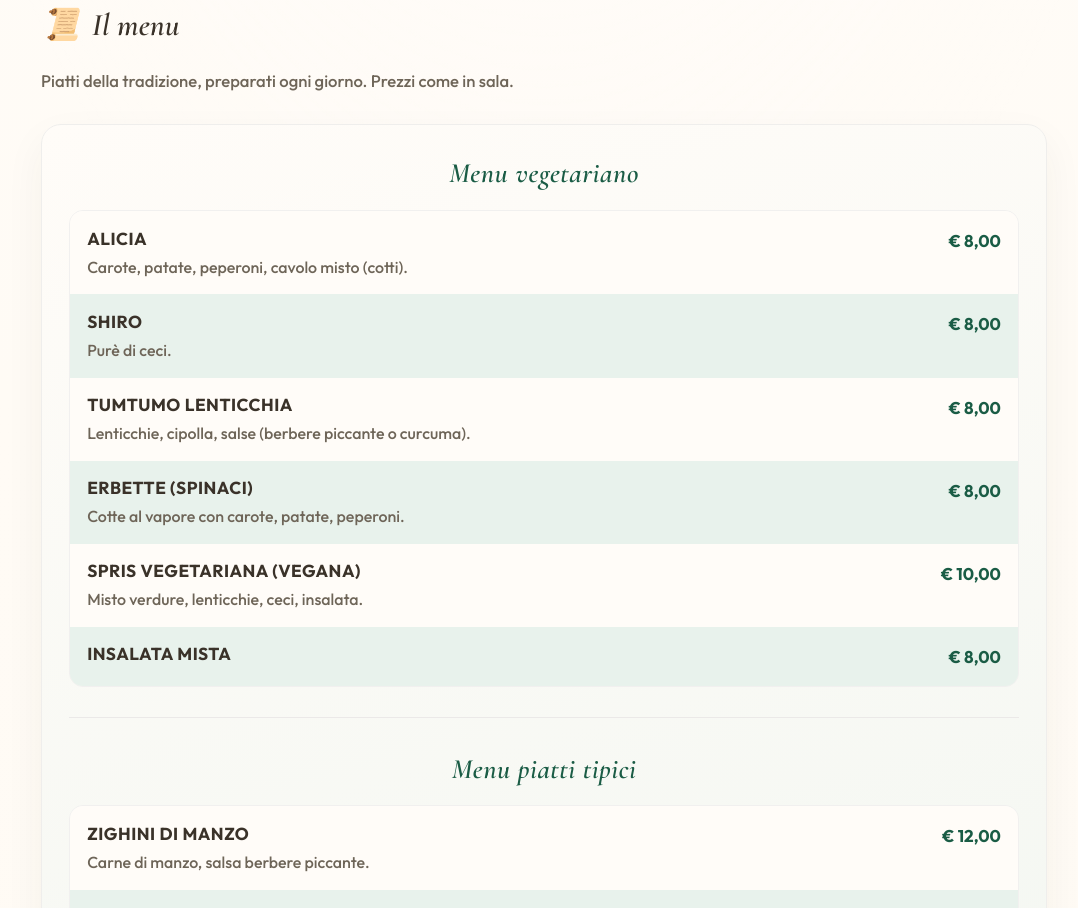
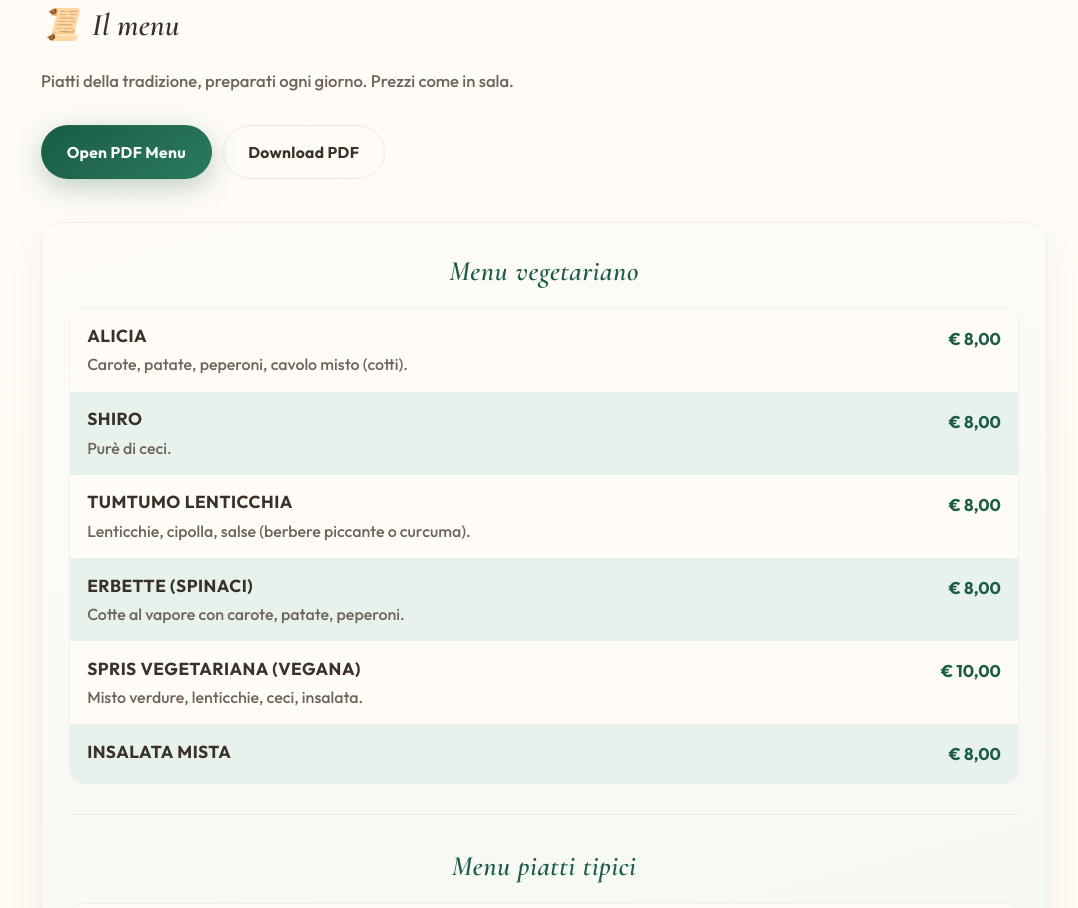
Before and after one commit to Dafi-web/isola, a React (Vite) app: page / in a window 1280 px wide. Shown: the part 1340-2248 px from the top of the page, without its empty margins (96-1174 px from the left). Built offline with nearby package versions, Linux system fonts and the light colour scheme.

Commit message:
Add menu PDF open and download buttons
Made-with: Cursor

```diff
--- a/src/App.css
+++ b/src/App.css
@@ -1156,6 +1156,13 @@ main {
   margin-bottom: 0.25rem;
 }
 
+.menu-pdf-links {
+  display: flex;
+  flex-wrap: wrap;
+  gap: 0.65rem;
+  margin: 0.55rem 0 1rem;
+}
+
 .bullet-list {
   margin: 0;
   padding-left: 1.15rem;
--- a/src/App.tsx
+++ b/src/App.tsx
@@ -46,6 +46,14 @@ function App() {
 
         <PageSection id="menu" emoji={menuPage.emoji} title={t.menuPageTitle}>
           <p className="prose menu-lead">{t.menuPageLead}</p>
+          <div className="menu-pdf-links">
+            <a className="button button--primary" href={menuPage.pdfUrl} target="_blank" rel="noreferrer">
+              Open PDF Menu
+            </a>
+            <a className="button button--ghost" href={menuPage.pdfUrl} download>
+              Download PDF
+            </a>
+          </div>
           <MenuBoard />
         </PageSection>
 
--- a/src/siteContent.ts
+++ b/src/siteContent.ts
@@ -57,6 +57,8 @@ export const siteContent = {
     title: 'Il menu',
     emoji: '📜',
     lead: 'Piatti della tradizione, preparati ogni giorno. Prezzi come in sala.',
+    pdfUrl:
+      'https://github.com/Dafi-web/isola/raw/f4f293ec8cadbf63850dd4e66a7884629aacd33b/Menu_isol_260429_192031.pdf',
   },
   gallery: {
     emoji: '📸',
```
